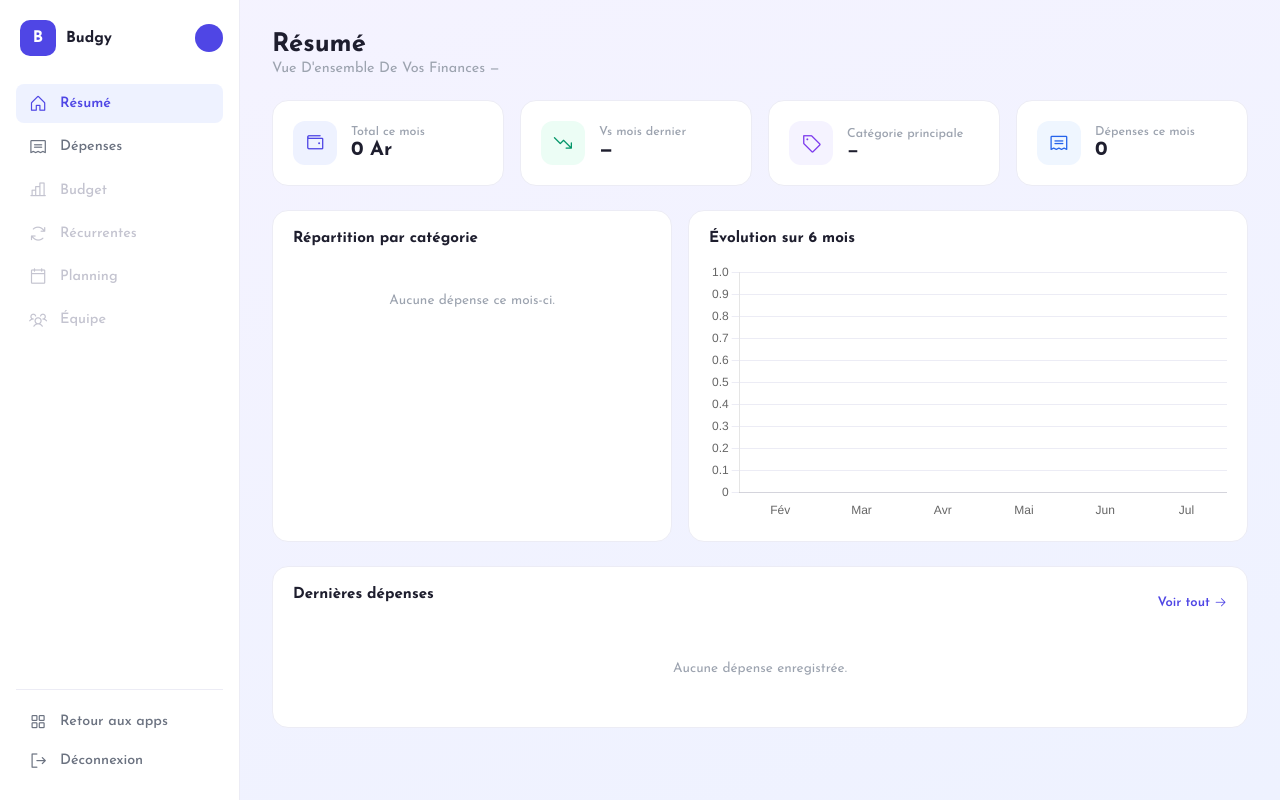
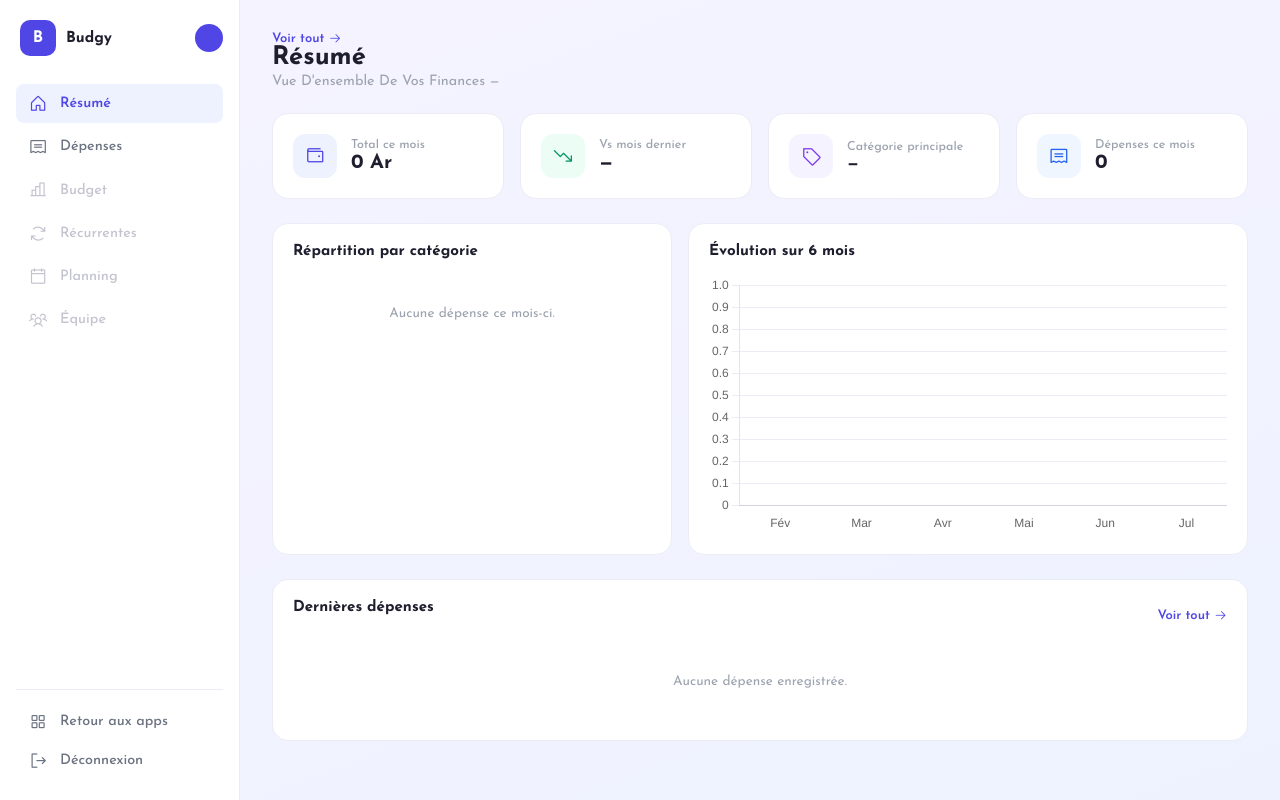
Before and after one commit to Gitjaphet/Budgy, a Django app: page /resume/ in a window 1280 px wide. Run offline with Django 5.2, Linux system fonts and the light colour scheme; the visitor is signed in with stand-in values (Sample User, id 1); data that the repository does not hold is empty.

Commit message:
bug correct

```diff
--- a/backend/core/templates/core/resume_content.html
+++ b/backend/core/templates/core/resume_content.html
@@ -1,4 +1,4 @@
-{% load humanize %}
+<a href="/depenses/" class="recent-link" hx-boost="true">Voir tout <i class="ph ph-arrow-right"></i></a>
 
 <div class="resume-header">
     <div>
```
